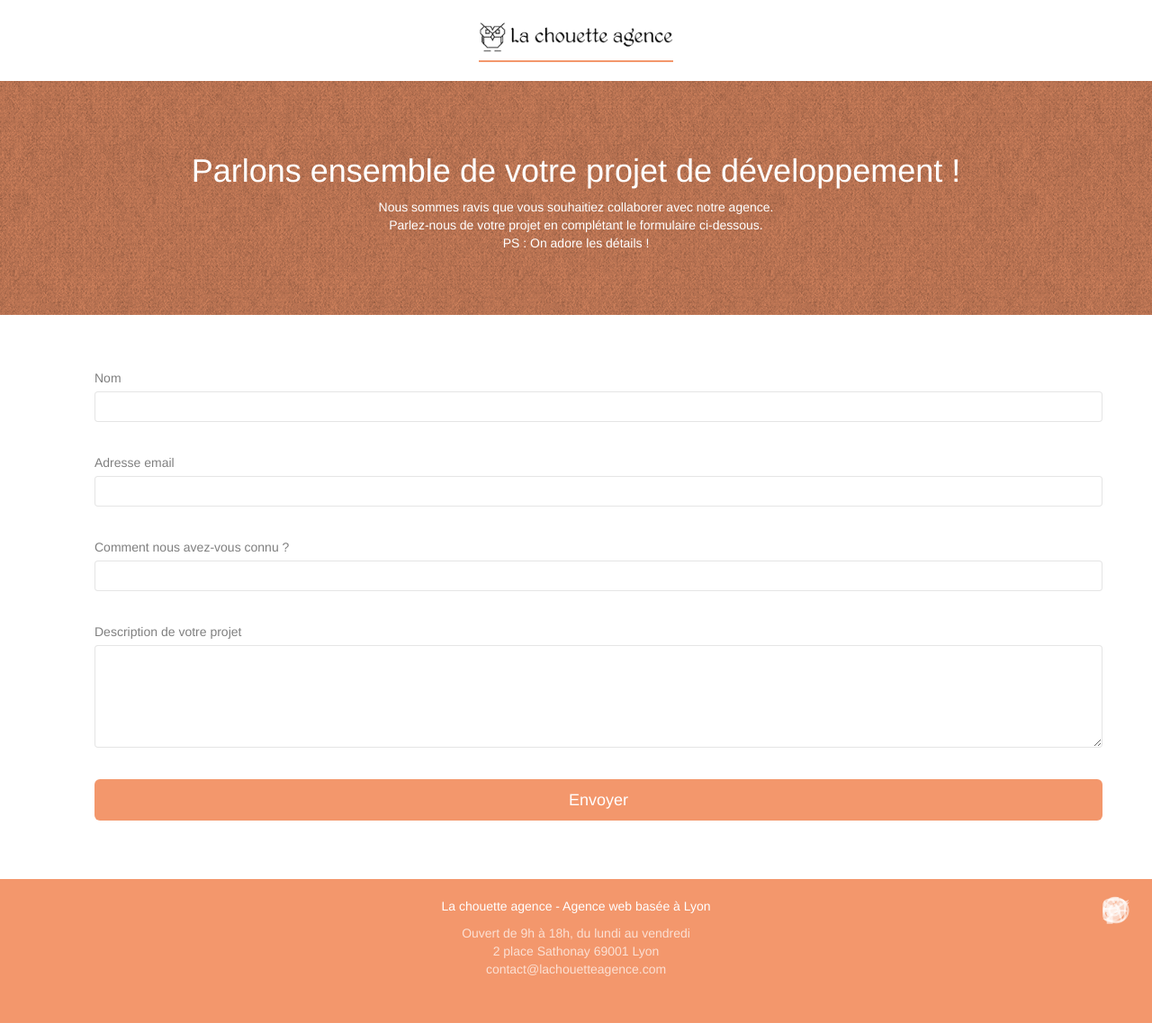
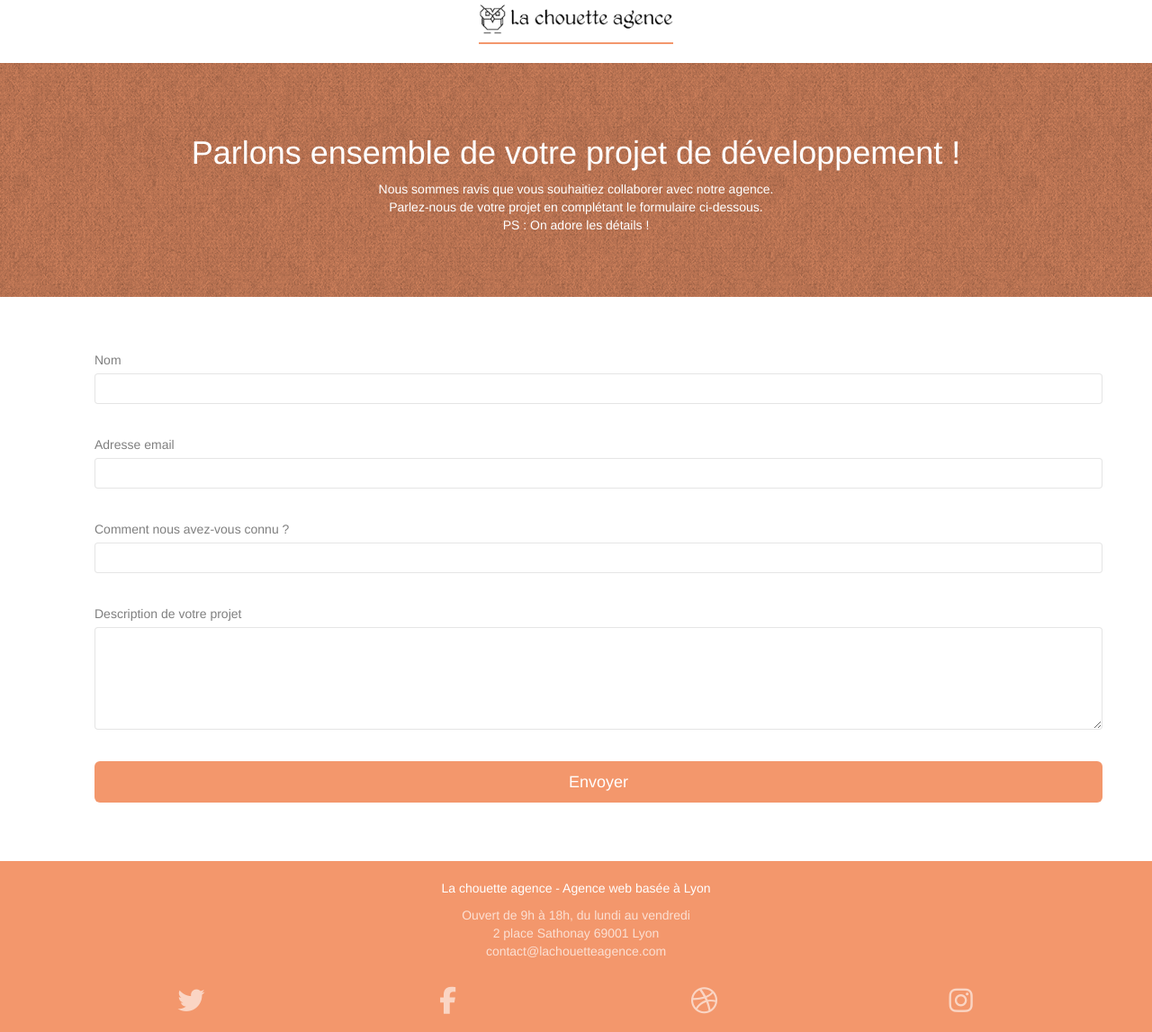
Before and after one commit to anthony-parra/projet4, a plain HTML site: page page2.html in a window 1280 px wide. Shown: the whole page at 90% size. Drawn offline with Linux system fonts and the light colour scheme.

Commit message:
Modifications de l'accessibilité du WCAG

```diff
--- a/page2.html
+++ b/page2.html
@@ -33,7 +33,7 @@
 
         <!-- bloc-0 -->
         <div class="bloc bgc-white l-bloc " id="bloc-0">
-            <div class="container bloc-sm">
+            <div class="container-bloc-sm">
                 <nav class="navbar row">
                     <a class="underline" href="index.html"><img src="img/la-chouette-agence.png" alt="Logo de La chouette agence" height="40"></a>
                 </nav>
@@ -103,7 +103,8 @@
                             </div>
 
                         </div>
-                        <div class="row row-no-gutters social">
+                        <div class="row">
+                            <div class="col-sm-12">
                                 <div class="col-sm-3">
                                     <div class="text-center">
                                         <a class="social"><span class="fa fa-twitter icon-md"></span></a>
@@ -125,6 +126,7 @@
                                     </div>
                                 </div>
                             </div>
+                        </div>
 
                     </div>
                 </div>
--- a/style.css
+++ b/style.css
@@ -19,7 +19,7 @@ a:hover {
 }
 
 .row {
-    margin: 0px
+    margin: 0px;
 }
 
 #page-loading-blocs-notifaction {
@@ -368,6 +368,12 @@ a:hover {
 
 .underline {
     border-bottom: 2px double #F3976C;
+}
+
+.container-bloc-sm {
+    display: flex;
+    justify-content: center;
+    margin-bottom: 20px;
 }
 
 .comment {
```
Also changed, not shown: 1 other file. Lines whose indentation alone changed are shown as unchanged.
